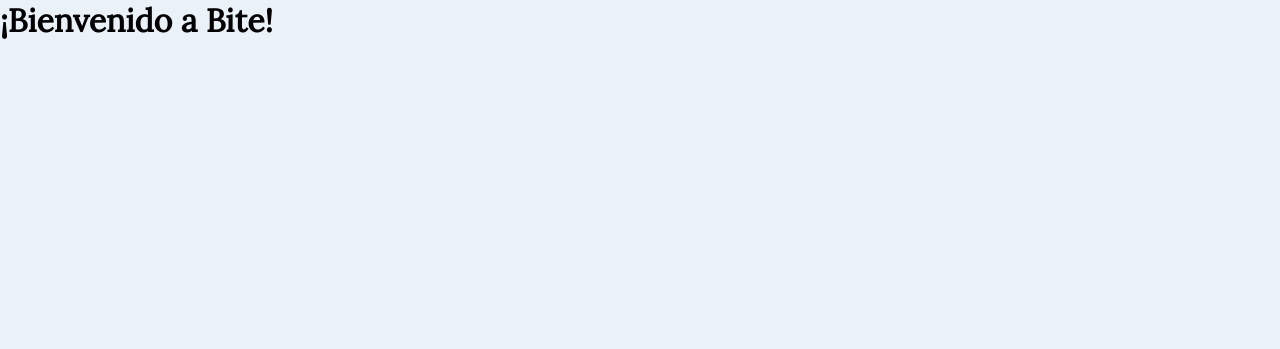
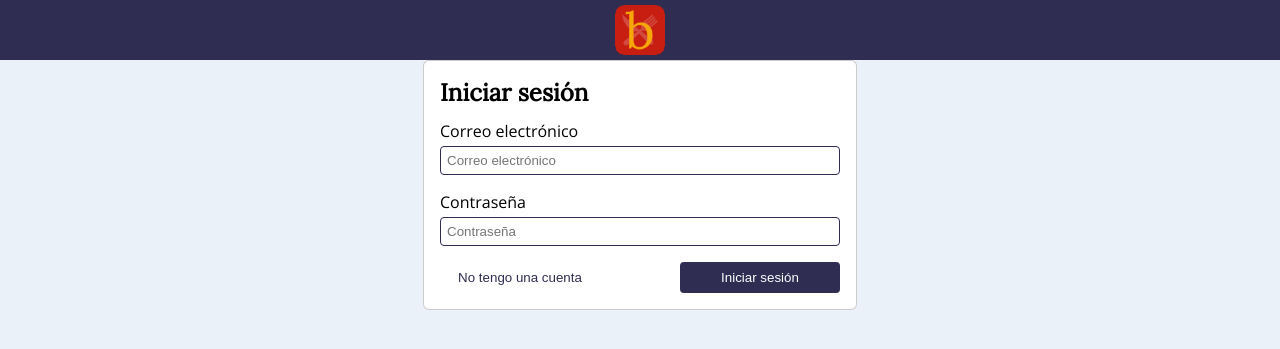
Before and after one commit to andremarinmx/bite, a Flask app: page / in a window 1280 px wide. Shown: the top 349 px of the page. Run offline with Flask 2, Linux system fonts and the light colour scheme.

Commit message:
Agregado contenido (sigue estático)

```diff
--- a/templates/index.html
+++ b/templates/index.html
@@ -1,5 +1,70 @@
 {% extends 'layouts/BaseLayout.html' %}
 
+{% block links %}
+<link rel="stylesheet" href="{{ url_for('static', filename = 'css/Header.css') }}">
+<link rel="stylesheet" href="{{ url_for('static', filename = 'css/LoginForm.css') }}">
+<link rel="stylesheet" href="{{ url_for('static', filename = 'css/ButtonList.css') }}">
+<link rel="stylesheet" href="{{ url_for('static', filename = 'css/Installation.css') }}">
+{% endblock links %}
+
 {% block body %}
-	<h1>¡Bienvenido a Bite!</h1>
+<div class="App">
+	<div class="Header">
+		<img src="{{ url_for('static', filename = 'icons/icon-72x72.png') }}">
+	</div>
+
+	<div class="Container">
+		<div class="LoginForm">
+			<div class="Form">
+				<h2>Iniciar sesión</h2>
+
+				<div id="loginError" class="errorMessage display-none"></div>
+
+				<label for="loginEmail">Correo electrónico</label>
+				<input id="loginEmail" name="email" type="email" placeholder="Correo electrónico" required>
+
+				<label for="loginPassword">Contraseña</label>
+				<input id="loginPassword" name="password" type="password" placeholder="Contraseña" required>
+
+				<div class="ButtonList">
+					<button id="buttonShowRegister" class="ghost">No tengo una cuenta</button>
+					<button id="buttonLogin" >Iniciar sesión</button>
+				</div>
+			</div>
+		</div>
+
+		<div class="Form display-none">
+			<h2>Registrarse</h2>
+
+			<div id="registerError" class="errorMessage display-none"></div>
+
+			<label for="registerFirstName">Nombre</label>
+			<input id="registerFirstName" name="first_name" type="text" placeholder="Nombre" required>
+
+			<label for="registerLastName">Apellido</label>
+			<input id="registerLastName" name="last_name" type="text" placeholder="Apellido" required>
+
+			<label for="registerEmail">Correo electrónico</label>
+			<input id="registerEmail" name="email" type="email" placeholder="Correo electrónico" required>
+
+			<label for="registerPassword1">Contraseña</label>
+			<input id="registerPassword1" name="password" type="password" placeholder="Contraseña" required>
+
+			<label for="registerPassword2">Confirmar contraseña</label>
+			<input id="registerPassword2" name="password" type="password" placeholder="Confirmar contraseña" required>
+
+			<div class="ButtonList">
+				<button id="buttonShowLogin" class="ghost">Ya tengo una cuenta</button>
+				<button id="buttonRegister">Registrarse</button>
+			</div>
+
+			<p class="Disclaimer">Al registrarse aceptas nuestros <a href="#">Términos de uso</a> y las <a href="#">Normas Comunitarias</a>.</p>
+		</div>
+	</div>
+
+	<div class="Installation">
+		<p>Obtén la aplicación para una mejor experiencia</p>
+		<button>Instalar</button>
+	</div>
+</div>
 {% endblock body %}
```
